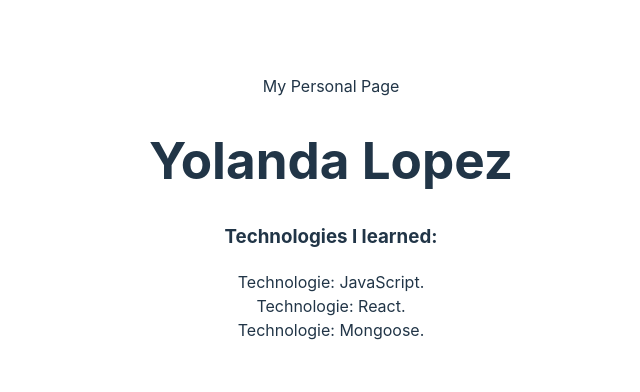
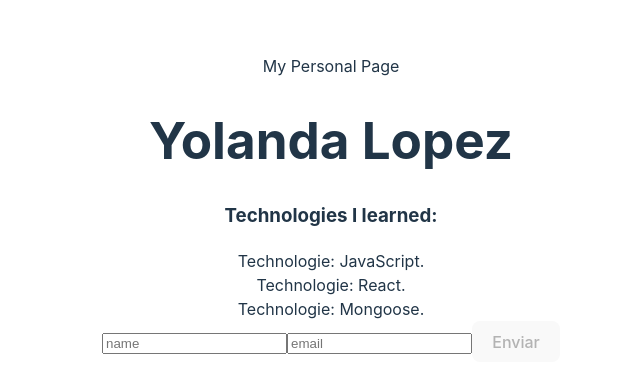
Before and after one commit to yolovi/ej-react-dia1-personalPage, a React (Vite) app: page / in a window 1280 px wide. Shown: the part 192-584 px from the top of the page, without its empty margins (309-949 px from the left). Built offline with nearby package versions, Linux system fonts and the light colour scheme.

Commit message:
created Contact component and form it works ok but don't clear the form

```diff
--- a/src/App.jsx
+++ b/src/App.jsx
@@ -1,4 +1,5 @@
 import './App.css'
+import Contact from './components/Contact/Contact'
 import Header from './components/Header/Header'
 import Home from './components/Home/Home'
 
@@ -14,6 +15,7 @@ function App() {
         <Home tech = "JavaScript"/> <br/>
         <Home tech = {tech}/><br/>
         <Home tech = "Mongoose"/> <br/>
+        <Contact/>
       </div>
     </>
   )
--- /dev/null
+++ b/src/components/Contact/Contact.jsx
@@ -0,0 +1,79 @@
+import { useState } from "react";
+
+const Contact = () => {
+    const initialState = {
+        name: "",
+        email: "",
+      };
+
+        //*ESTADOS DEL COMPONENTE
+  //estado del formulario
+  const [data, setData] = useState(initialState);
+  //estado del botón disabled
+  const [btnDisabled, setBtnDisabled] = useState(true);
+  //estado del mensaje de validación
+  const [message, setMessage] = useState("");
+
+// FUNCIONES
+    const handleInputChange = (event) => {
+       // console.log(event.target.name); //nombre del input en el que escribo
+       // console.log(event.target.value); //lo que escribo
+        if (data.name.length < 3) {
+            setMessage("Name must be at least 3 characters");
+            setBtnDisabled(true);
+          } else {
+            console.log("eee");
+            setMessage(null);
+            setBtnDisabled(false);
+          }
+        setData({
+          ...data, //para que no borre los valores que ya había
+          [event.target.name]: event.target.value,
+        });
+      };
+
+      //funcion que limpia el formulario
+  const clearForm = () => {
+    setData(initialState);
+  };
+
+      const handleSubmit = (e) => {
+        e.preventDefault();
+        //acciones formularios
+        console.log("Datos formulario", data);
+        localStorage.setItem("user", JSON.stringify(data))
+        //limpiamos formulario
+        clearForm();
+        setMessage("Formulario enviado con éxito");
+        // setTimeout(() => {
+        //   //navigate("/");
+        // }, 3000);
+      };
+
+    return (
+        <div>
+             <form onSubmit={handleSubmit}>
+      <input
+        type="text"
+        placeholder="name"
+        onChange={handleInputChange}
+        name="name"
+      />
+      <input
+        type="email"
+        placeholder="email"
+        onChange={handleInputChange}
+        name="email"
+      />
+   <button disabled={btnDisabled} type="submit">
+          Enviar
+        </button>      {message}
+
+</form>
+        </div>
+    );
+  };
+
+
+
+export default Contact
```
